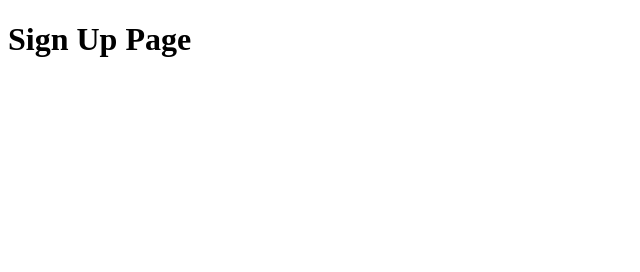
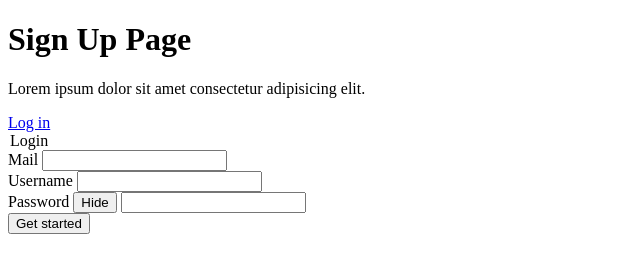
Before and after one commit to SpaceTimmi/Budgeting-project, a plain HTML site: page public/signup.html in a window 1280 px wide. Shown: the whole page, without its empty margins (0-640 px from the left). Drawn offline with Linux system fonts and the light colour scheme.

Commit message:
setting up signup.html

```diff
--- a/public/signup.html
+++ b/public/signup.html
@@ -10,5 +10,46 @@
 <body>
     <h1>Sign Up Page</h1>
 
+    <div class="container">
+
+        <div class="" id="intro--">
+            <p>Lorem ipsum dolor sit amet consectetur adipisicing elit.</p>
+            <a href="./login.html">Log in</a>
+        </div>
+
+        <!-- start of signup form -->
+        <form class="login-form">
+            <legend class="" id="">Login</legend>
+            <!-- start of email field-->
+            <div class="">
+                <label for="userMail">Mail</label>
+                <input class="" id="" type="email" name="userMail">
+            </div>
+            <!-- end of email field-->
+
+            <!-- start of  field -->
+            <div class="">
+                <label for="userName">Username</label>
+                <input class="" id="" type="text" name="userName">
+            </div>
+            <!-- end of username field -->
+
+            <!-- start of passoword field -->
+            <div class="">
+                <label for="userPassword">Password</label>
+                <button class="" type="">Hide</button>
+                <input class="" id="" type="password" name="userPassword">
+            </div>
+            <!-- end of password field -->
+
+            <!-- submit button -->
+            <div class="">
+                <button class="" type="submit">Get started</button>
+            </div>
+        </form>
+        <!-- end of signup form -->
+
+    </div>
+    <script type="text/javascript" src=""></script>
 </body>
 </html>
```
Also changed, not shown: public/login.html (+10 -3 lines).
